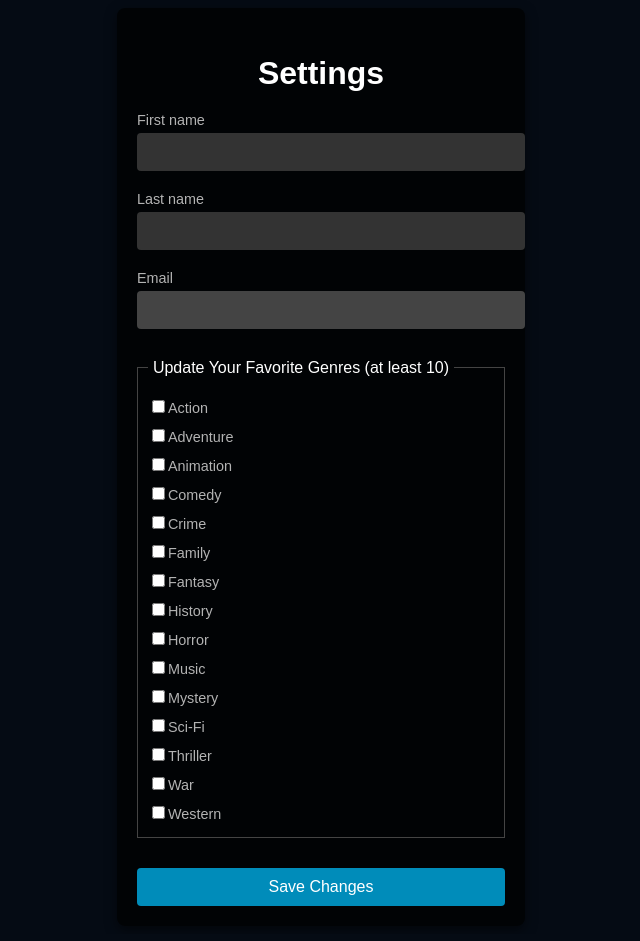
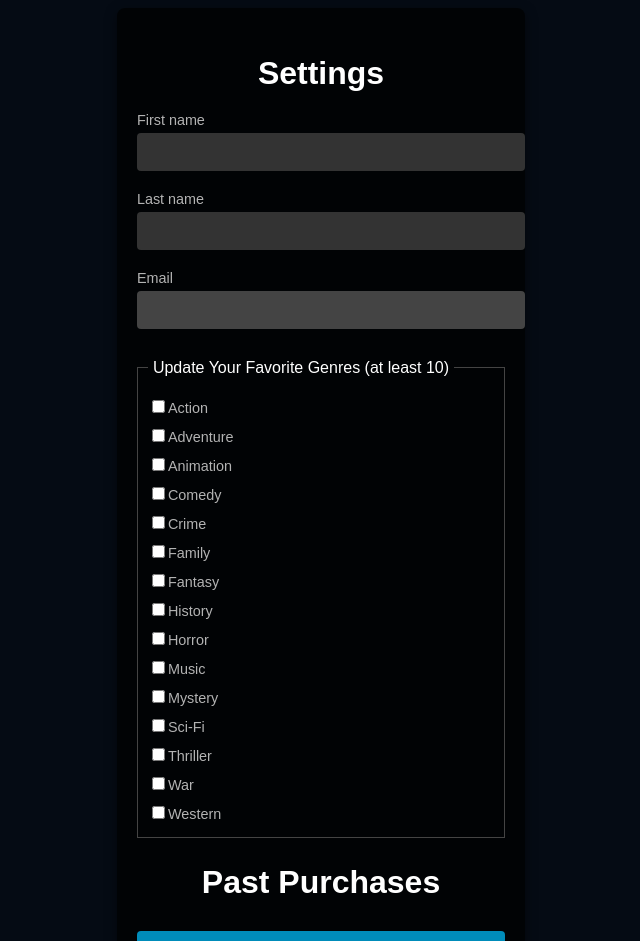
Before and after one commit to ErinaHehe/ics4u-summative, a React (Vite) app: page /setting in a window 1280 px wide. Shown: the top 941 px of the page, without its empty margins (339-979 px from the left). Built offline with nearby package versions, Linux system fonts and the light colour scheme; no server answers; sample sign-in values are in the browser's storage.

Commit message:
updated code

```diff
--- a/src/views/CartView.jsx
+++ b/src/views/CartView.jsx
@@ -10,7 +10,7 @@ function CartView() {
     const docRef = doc(firestore, "users", user.uid);
     await setDoc(docRef, cart.toJS());
 
-    // Code to read from Friestore
+    // Code to read from Firestore
     const data = (await getDoc(docRef)).data();
     const cart = Map(data);
   }
@@ -35,6 +35,5 @@ function CartView() {
     </div>
   )
 }
-console.log();
 
 export default CartView;
--- a/src/views/SettingView.jsx
+++ b/src/views/SettingView.jsx
@@ -75,6 +75,8 @@ function SettingsView() {
             ))}
           </fieldset>
 
+          <h2>Past Purchases</h2>
+
           <button type="submit" className="settings-button">Save Changes</button>
         </form>
       </div>
```
Also changed, not shown: 1 other file (tests, documents, lock files or other folders).
